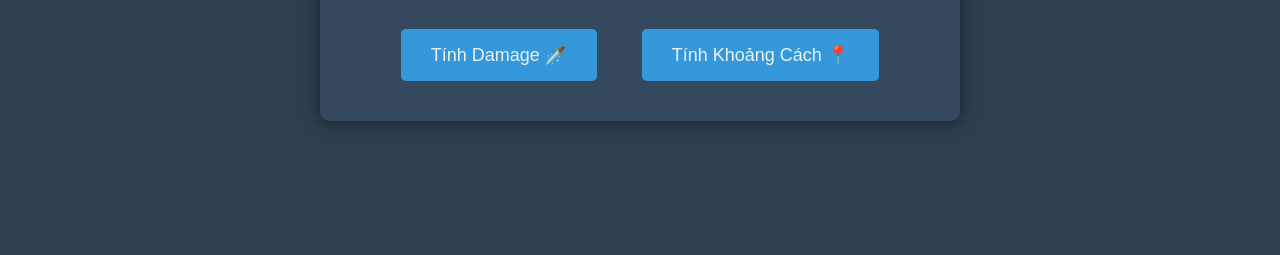
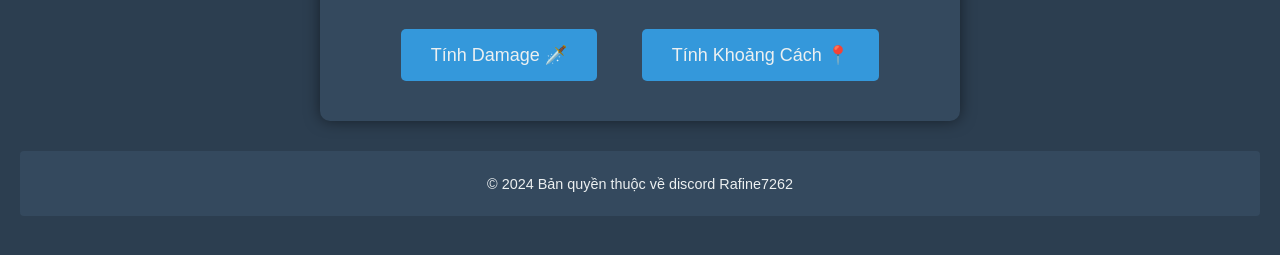
Before and after one commit to RoleplayHelp/NORLOFRCalc, a plain HTML site: page index.html in a window 1280 px wide. Shown: the part 119-374 px from the top of the page. Drawn offline with Linux system fonts and the light colour scheme.

Commit message:
Add files via upload

```diff
--- a/coordinates.css
+++ b/coordinates.css
@@ -167,6 +167,16 @@ button.add-waypoint-button::before {
     text-align: left; /* Đảm bảo văn bản được căn giữa */
 }
 
+footer {
+    text-align: center;
+    margin-top: 30px;
+    padding: 10px;
+    background-color: #34495e;
+    color: #ecf0f1;
+    border-radius: 4px;
+    font-size: 0.9em;
+}
+
 #result::before {
     content: '🎯'; /* Icon kết quả */
     margin-right: 10px;
--- a/home.css
+++ b/home.css
@@ -41,3 +41,13 @@ button {
 button:hover {
     background-color: #2980b9; /* Đậm màu khi hover */
 }
+
+footer {
+    text-align: center;
+    margin-top: 30px;
+    padding: 10px;
+    background-color: #34495e;
+    color: #ecf0f1;
+    border-radius: 4px;
+    font-size: 0.9em;
+}
--- a/index.html
+++ b/index.html
@@ -20,4 +20,8 @@
         </div>
     </div>
 </body>
+
+	<footer>
+        <p>© 2024 Bản quyền thuộc về discord Rafine7262</p>
+    </footer>
 </html>
```
Also changed, not shown: coordinates.html (+3 -0 lines).
